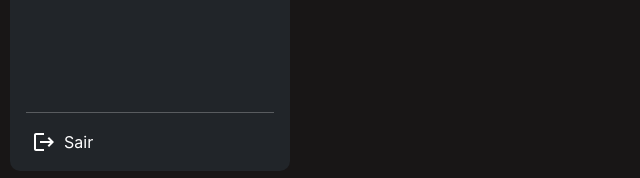
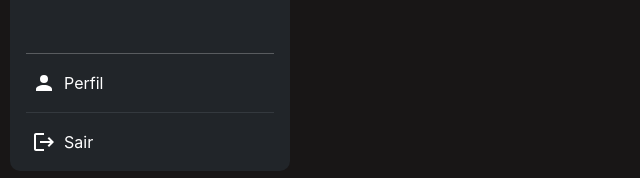
Before and after one commit to Caua-Vieira/Financeiro-Facil, a React (Create React App) app in the folder client/: page /main in a window 1280 px wide. Shown: the part 619-797 px from the top of the page, without its empty margins (0-640 px from the left). Built offline with nearby package versions, Linux system fonts and the light colour scheme.

Commit message:
FEAT: Criar tela de perfil

```diff
--- a/client/src/App.tsx
+++ b/client/src/App.tsx
@@ -9,6 +9,7 @@ import { ToastContainer } from 'react-toastify';
 import 'react-toastify/dist/ReactToastify.css';
 import RendaMensal from './pages/dashboard/rendaMensal/rendaMensal';
 import Despesas from './pages/dashboard/despesas/despesas';
+import Perfil from './pages/perfil/perfil';
 
 function App() {
   return (
@@ -27,6 +28,8 @@ function App() {
 
             <Route path='dashboard/rendaMensal' element={<RendaMensal />} />
             <Route path='dashboard/despesas' element={<Despesas />} />
+
+            <Route path='perfil/usuario' element={<Perfil />} />
           </Route>
 
         </Routes>
--- a/client/src/components/leftBar.tsx
+++ b/client/src/components/leftBar.tsx
@@ -6,7 +6,8 @@ import {
     mdiMenu,
     mdiWallet,
     mdiSwapHorizontal,
-    mdiLogout
+    mdiLogout,
+    mdiAccount
 } from '@mdi/js';
 import { Link, useLocation, useNavigate } from 'react-router-dom';
 import Logo from "../assets/Financeiro.png"
@@ -63,7 +64,18 @@ const LeftBar: React.FC = () => {
                 </ul>
 
                 <hr />
-                <div className="dropdown">
+                <div>
+                    <button
+                        className="d-flex align-items-center w-100 text-white custom-nav-link mb-2"
+                        onClick={() => navigate("/main/perfil/usuario")}
+                        style={{ background: 'transparent', border: 'none', cursor: 'pointer' }}
+                    >
+                        <Icon path={mdiAccount} size={1} />
+                        {isSidebarOpen && <span className="ms-2">Perfil</span>}
+                    </button>
+
+                    <hr className="text-secondary" />
+
                     <button
                         className="d-flex align-items-center w-100 text-white custom-nav-link"
                         onClick={() => navigate("/")}
--- /dev/null
+++ b/client/src/pages/perfil/perfil.tsx
@@ -0,0 +1,16 @@
+function Perfil() {
+
+    return (
+        <>
+            <h2 className='text-white m-3 '>Perfil</h2>
+            <div
+                className="p-4 interface-padrao rounded"
+            >
+
+
+            </div>
+        </>
+    )
+}
+
+export default Perfil
```
